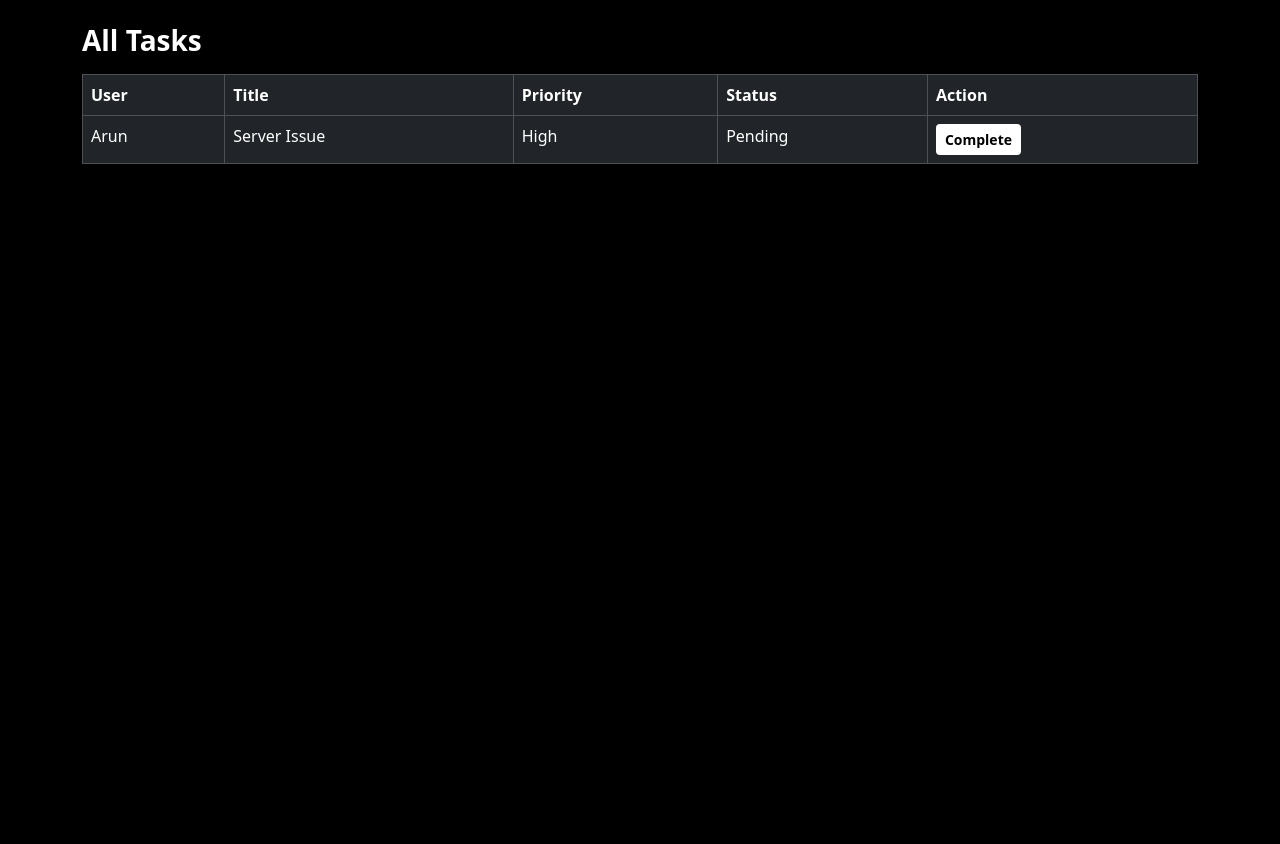
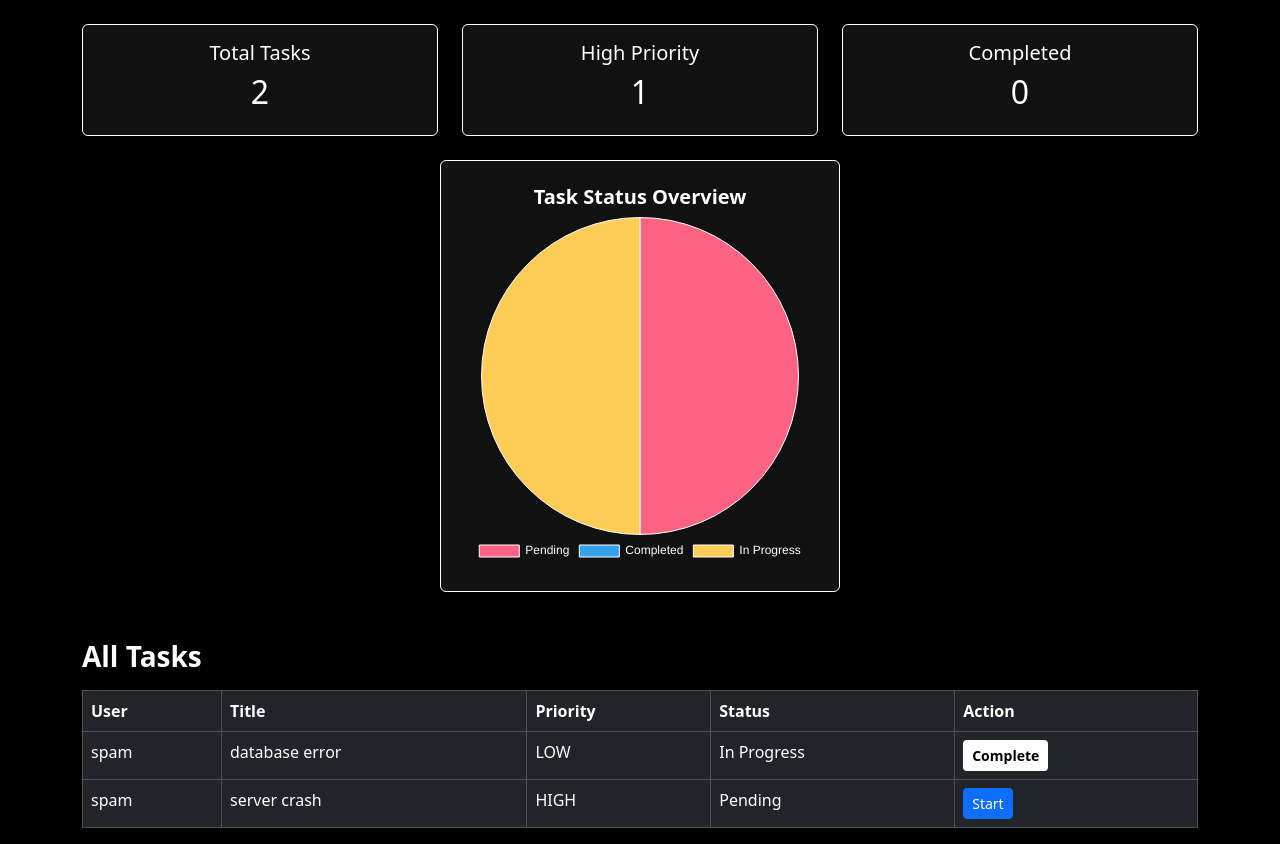
Before and after one commit to Sania8693/TaskFlow, a Flask app: page /admin_dashboard in a window 1280 px wide. Shown: the part 73-917 px from the top of the page. Before the commit the page ends 237 px from the top, so only its background shows below. Run offline with Flask 3, Linux system fonts and the light colour scheme; a user stored in the database is signed in; data comes from the database, SQL or seed files in the repository; both versions use the stored data as it was after the commit.

Commit message:
connected frontend to database,fixed issues in charts

```diff
--- a/app.py
+++ b/app.py
@@ -1,11 +1,21 @@
 import sqlite3
+import os
 from datetime import datetime
 from flask import Flask, render_template,request,redirect,session,url_for
 app=Flask(__name__)
 app.secret_key="secret_key_for_session"
 
+# Absolute path for database - persists in current directory
+DB_PATH = os.path.abspath(os.path.join(os.path.dirname(__file__), "database.db"))
+
+def getdb():
+    """Get database connection with absolute path"""
+    conn = sqlite3.connect(DB_PATH)
+    return conn
+
 def init_db():
-    conn = sqlite3.connect("database.db")
+    """Initialize database tables if they don't exist"""
+    conn = getdb()
     cursor = conn.cursor()
     cursor.execute("""
         CREATE TABLE IF NOT EXISTS users (
@@ -26,11 +36,11 @@ def init_db():
             due_date DATE,
             user_id INTEGER,
             FOREIGN KEY (user_id) REFERENCES users(id)
-
         )
     """)
     conn.commit()
     conn.close()
+    print(f"Database initialized at: {DB_PATH}")
 def ai_priority_logic(description):
     #intelligent logic for automatic priority assignment
     desc=description.lower()
@@ -51,7 +61,7 @@ def login():
         email = request.form["email"]
         password = request.form["password"]
 
-        conn = sqlite3.connect("database.db")
+        conn = getdb()
         cursor = conn.cursor()
 
         cursor.execute("""
@@ -74,6 +84,11 @@ def login():
         return "Invalid credentials"
     return render_template("login.html")
 
+@app.route('/logout')
+def logout():
+    """Logout user and clear session"""
+    session.clear()
+    return redirect(url_for("login"))
 
 @app.route('/register',methods=['GET','POST'])
 def register():
@@ -82,7 +97,7 @@ def register():
         email=request.form['email']
         password=request.form['password']
 
-        conn=sqlite3.connect("database.db")
+        conn=getdb()
         cursor=conn.cursor()
 
         cursor.execute("""INSERT INTO users(username,email,password)
@@ -98,7 +113,7 @@ def user_dashboard():
     user_id=session.get('user_id')
     if 'user_id' not in session:
         return redirect(url_for("login"))
-    conn=sqlite3.connect("database.db")
+    conn=getdb()
     cursor=conn.cursor()
     # Fetch all task details to display in the UI table.
     cursor.execute("SELECT * FROM tasks WHERE user_id=?", (user_id,))
@@ -121,11 +136,11 @@ def user_dashboard():
     cursor.execute("SELECT COUNT(*) FROM tasks WHERE user_id=? AND priority='HIGH'", (user_id,))
     high_priority = cursor.fetchone()[0]
     conn.close()
-    return render_template("user_dashboard.html",alltasks=tasks,total_tasks=total,pending_tasks=pending,inprogresstas=inprogress,high=high_priority)
+    return render_template("user_dashboard.html",alltasks=tasks,total_tasks=total,pending_tasks=pending,inprogresstas=inprogress,high=high_priority,completed=completed)
 
 @app.route("/setup_admin")
 def setup_admin():
-    conn=sqlite3.connect("database.db")
+    conn=getdb()
     cursor=conn.cursor()
     cursor.execute("""INSERT INTO users(username,email,password,role)
                        VALUES(?,?,?,?)
@@ -152,7 +167,7 @@ def add_task():
         description = request.form['description']
         due_date = request.form['due_date']
         priority = ai_priority_logic(description)
-        conn = sqlite3.connect("database.db")
+        conn = getdb()
         cursor = conn.cursor()
         cursor.execute("""INSERT INTO tasks(title,description,due_date,priority,user_id)
                            VALUES(?,?,?,?,?)
@@ -164,14 +179,174 @@ def add_task():
 def admin_dashboard():
     if session.get('role')!='admin':
         return "Access denied"
-    conn = sqlite3.connect("database.db")
+    conn = getdb()
     cursor = conn.cursor()
 
-    cursor.execute("SELECT * FROM tasks ORDER BY priority DESC")
+    # Get tasks with user information
+    cursor.execute("""
+        SELECT t.id, t.title, t.description, t.status, t.priority, t.due_date, t.user_id, u.username
+        FROM tasks t
+        LEFT JOIN users u ON t.user_id = u.id
+        ORDER BY t.priority DESC
+    """)
     all_task=cursor.fetchall()
+
+    # Get statistics for all tasks
+    cursor.execute("SELECT COUNT(*) FROM tasks")
+    total_tasks = cursor.fetchone()[0]
+
+    cursor.execute("SELECT COUNT(*) FROM tasks WHERE priority='HIGH'")
+    high_priority = cursor.fetchone()[0]
+
+    cursor.execute("SELECT COUNT(*) FROM tasks WHERE status='Completed'")
+    completed = cursor.fetchone()[0]
+
+    cursor.execute("SELECT COUNT(*) FROM tasks WHERE status='Pending'")
+    pending = cursor.fetchone()[0]
+
     conn.close()
 
-    return render_template("admin_dashboard.html",tasks=all_task)
+    return render_template("admin_dashboard.html", tasks=all_task, total_tasks=total_tasks, high=high_priority, completed=completed, pending_tasks=pending)
+
+@app.route("/manage_tasks")
+def manage_tasks():
+    if session.get('role')!='admin':
+        return redirect(url_for("login"))
+
+    conn = getdb()
+    cursor = conn.cursor()
+
+    # Get all tasks with user information
+    cursor.execute("""
+        SELECT t.id, t.title, t.description, t.status, t.priority, t.due_date, t.user_id, u.username
+        FROM tasks t
+        LEFT JOIN users u ON t.user_id = u.id
+        ORDER BY t.priority DESC
+    """)
+    tasks = cursor.fetchall()
+
+    conn.close()
+
+    return render_template("manage_tasks.html", tasks=tasks)
+
+@app.route("/manage_users")
+def manage_users():
+    if session.get('role') != 'admin':
+        return redirect(url_for("login"))
+
+    conn = getdb()
+    cursor = conn.cursor()
+
+    # Fetch all users
+    cursor.execute("SELECT id, username, email, role FROM users ORDER BY username")
+    users = cursor.fetchall()
+
+    conn.close()
+
+    return render_template("manage_users.html", users=users)
+
+@app.route("/my_tasks")
+def my_tasks():
+    if 'user_id' not in session:
+        return redirect(url_for("login"))
+
+    user_id = session.get('user_id')
+    conn = getdb()
+    cursor = conn.cursor()
+
+    # Fetch user's tasks
+    cursor.execute("SELECT * FROM tasks WHERE user_id = ? ORDER BY priority DESC, due_date ASC", (user_id,))
+    tasks = cursor.fetchall()
+
+    conn.close()
+
+    return render_template("my_tasks.html", tasks=tasks)
+
+@app.route("/start_task/<int:task_id>")
+def start_task(task_id):
+    if 'user_id' not in session:
+        return redirect(url_for("login"))
+
+    user_id = session.get('user_id')
+    conn = getdb()
+    cursor = conn.cursor()
+
+    # Verify task belongs to user and update status
+    cursor.execute("UPDATE tasks SET status = 'In Progress' WHERE id = ? AND user_id = ?", (task_id, user_id))
+    conn.commit()
+    conn.close()
+
+    return redirect(url_for("my_tasks"))
+
+@app.route("/complete_task/<int:task_id>")
+def complete_task(task_id):
+    if 'user_id' not in session:
+        return redirect(url_for("login"))
+
+    user_id = session.get('user_id')
+    conn = getdb()
+    cursor = conn.cursor()
+
+    # Verify task belongs to user and update status
+    cursor.execute("UPDATE tasks SET status = 'Completed' WHERE id = ? AND user_id = ?", (task_id, user_id))
+    conn.commit()
+    conn.close()
+
+    return redirect(url_for("my_tasks"))
+
+@app.route("/admin_start_task/<int:task_id>")
+def admin_start_task(task_id):
+    if session.get('role') != 'admin':
+        return redirect(url_for("login"))
+
+    conn = getdb()
+    cursor = conn.cursor()
+
+    # Update task status to In Progress
+    cursor.execute("UPDATE tasks SET status = 'In Progress' WHERE id = ?", (task_id,))
+    conn.commit()
+    conn.close()
+
+    return redirect(url_for("admin_dashboard"))
+
+@app.route("/admin_complete_task/<int:task_id>")
+def admin_complete_task(task_id):
+    if session.get('role') != 'admin':
+        return redirect(url_for("login"))
+
+    conn = getdb()
+    cursor = conn.cursor()
+
+    # Update task status to completed
+    cursor.execute("UPDATE tasks SET status = 'Completed' WHERE id = ?", (task_id,))
+    conn.commit()
+    conn.close()
+
+    return redirect(url_for("admin_dashboard"))
+
+@app.route("/delete_user/<int:user_id>")
+def delete_user(user_id):
+    if session.get('role') != 'admin':
+        return redirect(url_for("login"))
+
+    # Prevent deleting admin users
+    conn = getdb()
+    cursor = conn.cursor()
+    cursor.execute("SELECT role FROM users WHERE id = ?", (user_id,))
+    user_role = cursor.fetchone()
+
+    if user_role and user_role[0] == 'admin':
+        conn.close()
+        return redirect(url_for("manage_users"))
+
+    # Delete user's tasks first, then the user
+    cursor.execute("DELETE FROM tasks WHERE user_id = ?", (user_id,))
+    cursor.execute("DELETE FROM users WHERE id = ?", (user_id,))
+    conn.commit()
+    conn.close()
+
+    return redirect(url_for("manage_users"))
+
 if __name__ == "__main__":
     init_db()
     app.run(debug=True)
--- a/templates/add_task.html
+++ b/templates/add_task.html
@@ -37,6 +37,9 @@
 <body>
 
 <div class="container mt-5">
+    <div class="mb-3">
+        <a href="/user_dashboard" class="btn btn-outline-light">← Back to Dashboard</a>
+    </div>
     <div class="card p-4 mx-auto" style="max-width: 600px;">
         <h3 class="text-center mb-4">Add Task</h3>
 
--- a/templates/admin_dashboard.html
+++ b/templates/admin_dashboard.html
@@ -6,11 +6,16 @@
     <meta name="viewport" content="width=device-width, initial-scale=1">
 
     <link href="https://cdn.jsdelivr.net/npm/bootstrap@5.3.2/dist/css/bootstrap.min.css" rel="stylesheet">
+    <script src="https://cdn.jsdelivr.net/npm/chart.js"></script>
 
     <style>
         body {
             background-color: #000;
             color: #fff;
+        }
+        .card {
+            background-color: #111;
+            border: 1px solid #fff;
         }
         table {
             color: #fff;
@@ -29,17 +34,68 @@
           <a class="navbar-brand fw-bold text-white" href="#">ADMIN PANEL</a>
 
           <div>
-            <a class="btn btn-outline-light me-2" href="admin_dashboard.html">Dashboard</a>
-            <a class="btn btn-outline-light me-2" href="manage_tasks.html">Manage Tasks</a>
-            <a class="btn btn-outline-light me-2" href="manage_users.html">Manage Users</a>
-            <a class="btn btn-light fw-bold" href="#">Logout</a>
+            <a class="btn btn-outline-light me-2" href="/admin_dashboard">Dashboard</a>
+            <a class="btn btn-outline-light me-2" href="/manage_tasks">Manage Tasks</a>
+            <a class="btn btn-outline-light me-2" href="/manage_users">Manage Users</a>
+            <a class="btn btn-light fw-bold" href="/logout">Logout</a>
           </div>
         </div>
       </nav>
 
 <div class="container mt-4">
 
-    <h3 class="fw-bold mb-3">All Tasks</h3>
+    <div class="row mb-4">
+        <div class="col-md-4">
+            <div class="card p-3 text-center text-white">
+                <h5>Total Tasks</h5>
+                <h2>{{ total_tasks }}</h2>
+            </div>
+        </div>
+        <div class="col-md-4">
+            <div class="card p-3 text-center text-white">
+                <h5>High Priority</h5>
+                <h2>{{ high }}</h2>
+            </div>
+        </div>
+        <div class="col-md-4">
+            <div class="card p-3 text-center text-white">
+                <h5>Completed</h5>
+                <h2>{{ completed }}</h2>
+            </div>
+        </div>
+    </div>
+
+    <div class="card p-4 mt-4 mx-auto" style="max-width: 400px;">
+        <h5 class="fw-bold text-center text-white">Task Status Overview</h5>
+        <canvas id="statusChart"></canvas>
+    </div>
+
+    <script>
+        const ctx = document.getElementById('statusChart').getContext('2d');
+        new Chart(ctx, {
+            type: 'pie',
+            data: {
+                labels: ['Pending', 'Completed', 'In Progress'],
+                datasets: [{
+                    data: [{{ pending_tasks }}, {{ completed }}, {{ total_tasks - pending_tasks - completed }}],
+                    backgroundColor: ['#ff6384', '#36a2eb', '#ffcd56'],
+                    borderColor: ['#fff', '#fff', '#fff'],
+                    borderWidth: 1
+                }]
+            },
+            options: {
+                responsive: true,
+                plugins: {
+                    legend: {
+                        position: 'bottom',
+                        labels: { color: '#fff' }
+                    }
+                }
+            }
+        });
+    </script>
+
+    <h3 class="fw-bold mb-3 mt-5">All Tasks</h3>
 
     <table class="table table-dark table-bordered">
         <thead>
@@ -52,15 +108,23 @@
             </tr>
         </thead>
         <tbody>
+            {% for task in tasks %}
             <tr>
-                <td>Arun</td>
-                <td>Server Issue</td>
-                <td>High</td>
-                <td>Pending</td>
+                <td>{{ task[7] if task[7] else 'Unknown' }}</td>
+                <td>{{ task[1] }}</td>
+                <td>{{ task[4] }}</td>
+                <td>{{ task[3] }}</td>
                 <td>
-                    <button class="btn btn-custom btn-sm">Complete</button>
+                    {% if task[3] == 'Pending' %}
+                        <a href="/admin_start_task/{{ task[0] }}" class="btn btn-primary btn-sm" onclick="return confirm('Start this task?')">Start</a>
+                    {% elif task[3] == 'In Progress' %}
+                        <a href="/admin_complete_task/{{ task[0] }}" class="btn btn-custom btn-sm" onclick="return confirm('Mark this task as completed?')">Complete</a>
+                    {% else %}
+                        <span class="text-success">✓ Completed</span>
+                    {% endif %}
                 </td>
             </tr>
+            {% endfor %}
         </tbody>
     </table>
 
--- a/templates/login_success.html
+++ b/templates/login_success.html
@@ -79,7 +79,7 @@
     <a href="#" id="dashboardBtn" class="btn btn-gradient btn-lg">
         Go to Dashboard
     </a>
-    <a href="/login" class="btn btn-outline-secondary btn-sm">Logout</a>
+    <a href="/logout" class="btn btn-outline-secondary btn-sm">Logout</a>
 </div>
         </div>
     </div>
```
Also changed, not shown: spam.txt (+75 -0 lines), templates/manage_tasks.html (+14 -6 lines), templates/manage_users.html (+15 -5 lines), templates/my_tasks.html (+20 -15 lines), templates/user_dashboard.html (+20 -13 lines), database.db.
